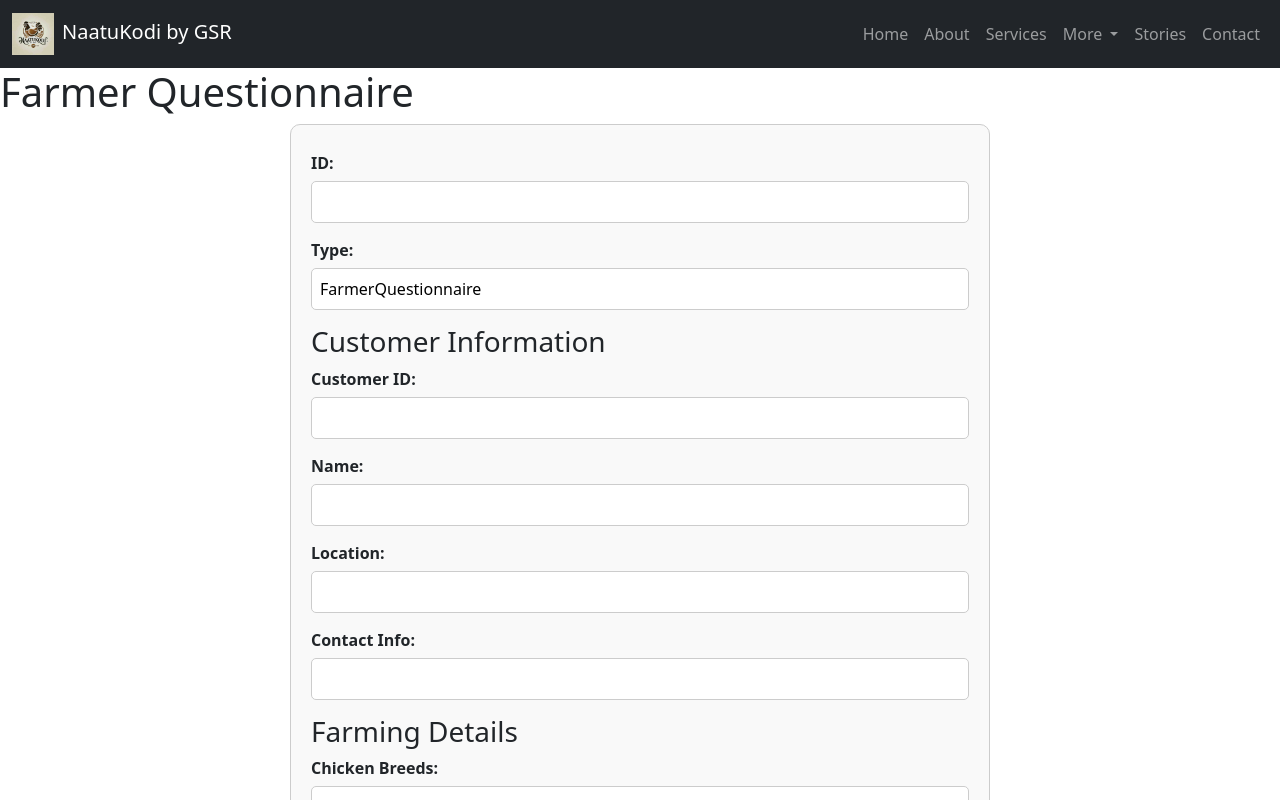
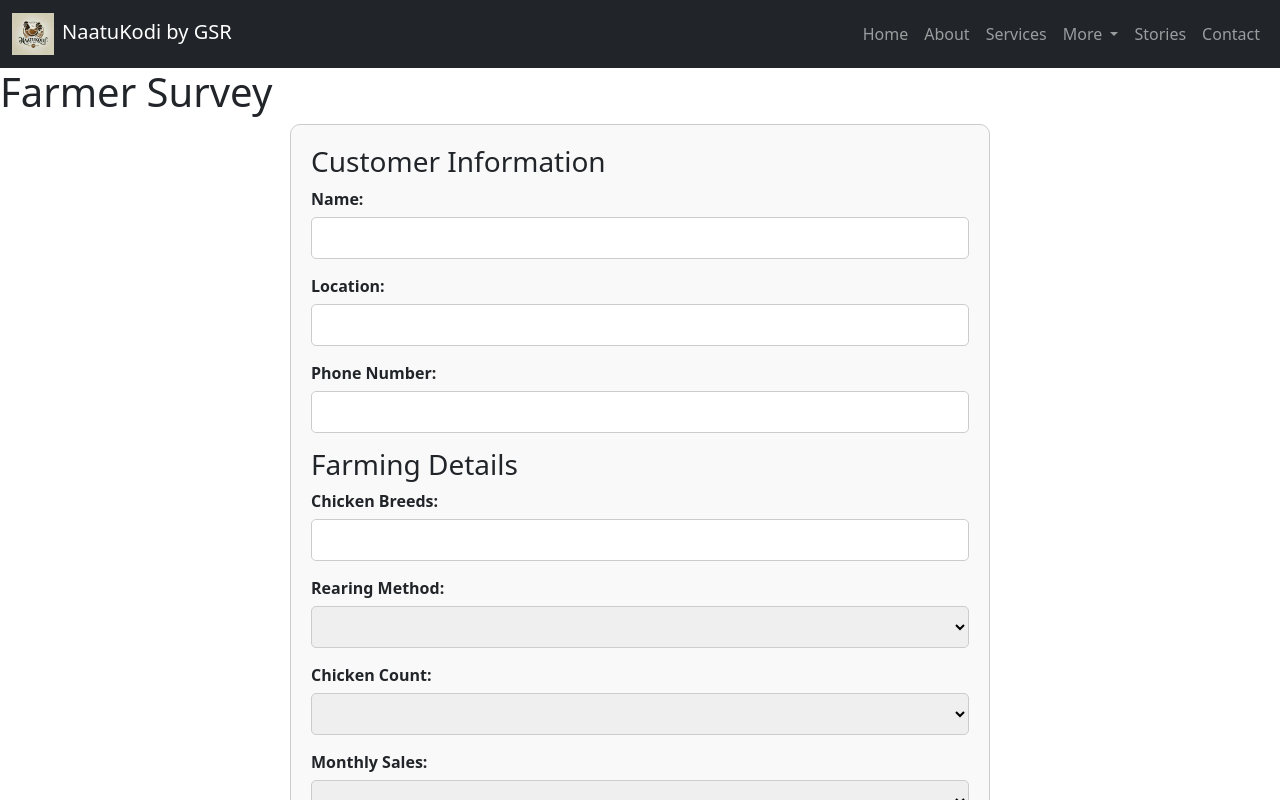
Before and after one commit to naatukodi/GSRSite, an Angular app: page /farmersurvey in a window 1280 px wide. Shown: the top 800 px of the page. Built offline with nearby package versions, Linux system fonts and the light colour scheme.

Commit message:
updatedQuestionnaire

```diff
--- a/src/app/components/business-questionnaire/business-questionnaire.component.html
+++ b/src/app/components/business-questionnaire/business-questionnaire.component.html
@@ -1,11 +1,8 @@
-<h1>Business Questionnaire</h1>
+<h1>Business Survey</h1>
 <form class="questionnaire-form" (ngSubmit)="onSubmit()" #feedbackForm="ngForm">
     <!-- Business Information -->
     <h3>Business Information</h3>
-    <div class="form-group">
-        <label for="customerId">Customer ID:</label>
-        <input type="text" id="customerId" name="customerId" [(ngModel)]="formData.CustomerId" required />
-    </div>
+    <!-- Removed Customer ID field -->
     <div class="form-group">
         <label for="businessName">Business Name:</label>
         <input type="text" id="businessName" name="businessName" [(ngModel)]="formData.businessName" required />
@@ -15,8 +12,8 @@
         <input type="text" id="contactPerson" name="contactPerson" [(ngModel)]="formData.contactPerson" required />
     </div>
     <div class="form-group">
-        <label for="phoneOrEmail">Phone Number/Email:</label>
-        <input type="text" id="phoneOrEmail" name="phoneOrEmail" [(ngModel)]="formData.phoneOrEmail" required />
+        <label for="phonenumber">Phone Number:</label>
+        <input type="text" id="phonenumber" name="phonenumber" [(ngModel)]="formData.phonenumber" required />
     </div>
     <div class="form-group">
         <label for="location">Location:</label>
--- a/src/app/components/business-questionnaire/business-questionnaire.component.ts
+++ b/src/app/components/business-questionnaire/business-questionnaire.component.ts
@@ -15,13 +15,15 @@ import { Router, RouterLink, RouterOutlet } from '@angular/router';
     HttpClientModule,
     RouterLink,
     RouterOutlet
-
   ],
   styleUrls: ['./business-questionnaire.component.css'],
 })
 export class BusinessQuestionnaireComponent {
   formData: any = {
     chickenProducts: [], // Initialize as an empty array
+    // Removed CustomerId from formData
+    // Using "phonenumber" instead of "phoneOrEmail"
+    phonenumber: '',
   };
 
   constructor(private http: HttpClient, private router: Router) { }
@@ -40,8 +42,15 @@ export class BusinessQuestionnaireComponent {
   }
 
   onSubmit() {
-    console.log('Form Data:', this.formData); // For debugging
-    this.http.post('https://naatukodiappservice.azurewebsites.net/api/BusinessQuestionnaire', this.formData).subscribe({
+    // Create a copy of formData to modify the payload as needed
+    const payload = { ...this.formData };
+
+    // Map the provided phonenumber to the expected CustomerId field for the POST request
+    payload['CustomerId'] = payload.phonenumber;
+
+    console.log('Form Data:', payload); // For debugging
+
+    this.http.post('https://naatukodiappservice.azurewebsites.net/api/BusinessQuestionnaire', payload).subscribe({
       next: (response) => {
         alert('Business Questionnaire submitted successfully!');
         this.router.navigate(['/forbusinesses']);
--- a/src/app/components/farmer-registration/farmer-registration.component.html
+++ b/src/app/components/farmer-registration/farmer-registration.component.html
@@ -2,21 +2,19 @@
 <form class="questionnaire-form" (ngSubmit)="onSubmit()" #registrationForm="ngForm">
     <!-- Personal Details -->
     <h3>Personal Details</h3>
+    <!-- Removed Customer ID input -->
+
     <div class="form-group">
-        <label for="customerId">Customer ID:</label>
-        <input type="text" id="customerId" name="customerId" [(ngModel)]="formData.customerId" required />
-    </div>
-    <div class="form-group">
-        <label for="fullName">Full Name:</label>
-        <input type="text" id="fullName" name="fullName" [(ngModel)]="formData.fullName" required />
+        <label for="name">Full Name:</label>
+        <input type="text" id="name" name="name" [(ngModel)]="formData.name" required />
     </div>
     <div class="form-group">
         <label for="aadharNumber">Aadhar Number:</label>
         <input type="text" id="aadharNumber" name="aadharNumber" [(ngModel)]="formData.aadharNumber" required />
     </div>
     <div class="form-group">
-        <label for="phoneOrEmail">Phone Number/Email:</label>
-        <input type="text" id="phoneOrEmail" name="phoneOrEmail" [(ngModel)]="formData.phoneOrEmail" required />
+        <label for="phonenumber">Phone Number:</label>
+        <input type="text" id="phonenumber" name="phonenumber" [(ngModel)]="formData.phonenumber" required />
     </div>
 
     <!-- Farmer Type & Subtype -->
--- a/src/app/components/farmer-registration/farmer-registration.component.ts
+++ b/src/app/components/farmer-registration/farmer-registration.component.ts
@@ -24,6 +24,9 @@ export class FarmerRegistrationComponent {
   constructor(private http: HttpClient, private router: Router) { }
 
   onSubmit() {
+    // Assign phone number as customerId
+    this.formData.customerId = this.formData.phonenumber;
+
     console.log('Form Data:', this.formData);
     this.http.post('https://naatukodiappservice.azurewebsites.net/api/FarmerRegistration', this.formData).subscribe({
       next: (response) => {
--- a/src/app/components/farmersurvey/farmersurvey.component.html
+++ b/src/app/components/farmersurvey/farmersurvey.component.html
@@ -1,24 +1,10 @@
-<h1>Farmer Questionnaire</h1>
+<h1>Farmer Survey</h1>
 
 <form (ngSubmit)="onSubmit()" #questionnaireForm="ngForm" class="questionnaire-form">
-    <!-- ID (often read-only or hidden) -->
-    <div class="form-group">
-        <label for="id">ID:</label>
-        <input type="text" id="id" name="id" [(ngModel)]="formData.id" />
-    </div>
-
-    <!-- Type (usually read-only) -->
-    <div class="form-group">
-        <label for="type">Type:</label>
-        <input type="text" id="type" name="type" [(ngModel)]="formData.Type" readonly />
-    </div>
+    <!-- Removed ID and Customer ID fields -->
 
     <!-- Customer Information -->
     <h3>Customer Information</h3>
-    <div class="form-group">
-        <label for="customerId">Customer ID:</label>
-        <input type="text" id="customerId" name="customerId" [(ngModel)]="formData.CustomerId" required />
-    </div>
     <div class="form-group">
         <label for="name">Name:</label>
         <input type="text" id="name" name="name" [(ngModel)]="formData.Name" required />
@@ -28,8 +14,8 @@
         <input type="text" id="location" name="location" [(ngModel)]="formData.Location" required />
     </div>
     <div class="form-group">
-        <label for="contactInfo">Contact Info:</label>
-        <input type="text" id="contactInfo" name="contactInfo" [(ngModel)]="formData.ContactInfo" required />
+        <label for="phonenumber">Phone Number:</label>
+        <input type="text" id="phonenumber" name="phonenumber" [(ngModel)]="formData.phonenumber" required />
     </div>
 
     <!-- Chicken/Farming Details -->
@@ -211,15 +197,12 @@
         border-radius: 10px;
         background-color: #f9f9f9;
     }
-
     .form-group {
         margin-bottom: 15px;
     }
-
     .form-group label {
         font-weight: bold;
     }
-
     .form-group label,
     .form-group input,
     .form-group select,
@@ -227,7 +210,6 @@
         display: block;
         margin-top: 6px;
     }
-
     .form-group input[type='text'],
     .form-group select,
     .form-group textarea {
@@ -235,13 +217,11 @@
         padding: 8px;
         box-sizing: border-box;
     }
-
     .form-group input[type='checkbox'] {
         width: auto;
         display: inline-block;
         margin-right: 5px;
     }
-
     .submit-button {
         width: 100%;
         padding: 10px;
@@ -252,7 +232,6 @@
         border-radius: 5px;
         cursor: pointer;
     }
-
     .submit-button:hover {
         background-color: #45a049;
     }
--- a/src/app/components/farmersurvey/farmersurvey.component.ts
+++ b/src/app/components/farmersurvey/farmersurvey.component.ts
@@ -17,14 +17,13 @@ import { Router, RouterLink, RouterOutlet } from '@angular/router';
   templateUrl: './farmersurvey.component.html',
   styleUrl: './farmersurvey.component.scss'
 })
-
 export class FarmersurveyComponent {
   // Dropdown options
   rearingMethodOptions = ['Free-range', 'Farm-based', 'Others'];
   chickenCountOptions = ['0-50', '50-100', '100-500', 'More than 500'];
   monthlySalesOptions = ['0-50', '50-100', '100-500', 'More than 500'];
 
-  // Multiple checkboxes
+  // Multiple checkboxes options
   feedMaterialOptions = ['Commercial feed', 'Wheat', 'Pulses', 'Others'];
   healthPracticesOptions = [
     'Disease prevention',
@@ -49,14 +48,14 @@ export class FarmersurveyComponent {
     'Marketing',
   ];
 
-  // Initialize all fields from your JSON object.
+  // Initialize form data
   formData: {
-    id: string;
+    // Removed id and CustomerId fields
     Type: string;
-    CustomerId: string;
     Name: string;
     Location: string;
-    ContactInfo: string;
+    phonenumber: string; // renamed from ContactInfo
+    CustomerId?: string; // optional field for CustomerId
     ChickenBreeds: string;
     RearingMethod: string;
     ChickenCount: string;
@@ -79,23 +78,17 @@ export class FarmersurveyComponent {
     PriceIssues: string;
     Suggestions: string;
   } = {
-      id: '',
       Type: 'FarmerQuestionnaire',
-      CustomerId: '',
       Name: '',
       Location: '',
-      ContactInfo: '',
+      phonenumber: '',
       ChickenBreeds: '',
       RearingMethod: '',             // dropdown
       ChickenCount: '',              // dropdown
       MonthlySales: '',              // dropdown
-
-      // Multi-selects stored as comma-separated (internally),
-      // but the server expects arrays, so we'll convert them in onSubmit().
       FeedMaterials: '',
       HealthPractices: '',
       HasVetAccess: false,
-
       SellingMethods: '',
       SupplyDirectlyToMarket: false,
       MarketRequirements: '',
@@ -154,13 +147,10 @@ export class FarmersurveyComponent {
   }
 
   onSubmit() {
-    // 1. Make a copy of formData so we can transform as needed
+    // Create a copy of formData to transform as needed
     const payload = { ...this.formData };
 
-    // 2. Convert all comma-separated fields into arrays
-    //    for the properties your backend expects as arrays.
-    //    If the field is empty string or undefined, default to an empty array.
-
+    // Convert comma-separated fields to arrays for the backend
     payload.FeedMaterials = typeof payload.FeedMaterials === 'string'
       ? payload.FeedMaterials.split(',')
       : [];
@@ -177,14 +167,15 @@ export class FarmersurveyComponent {
       ? payload.AssistanceRequired.split(',')
       : [];
 
-    // 3. Wrap everything in a "questionnaire" property
-    const requestBody = payload;
+    // Map the provided phonenumber to the expected CustomerId field
+    // (Even though the form no longer has a CustomerId field, we set it here for the POST request.)
+    payload['CustomerId'] = payload.phonenumber;
 
-    console.log('Submitting form data:', requestBody);
+    console.log('Submitting form data:', payload);
 
-    // 4. POST the wrapped payload to the server
+    // Post the payload to the server
     this.http
-      .post('https://naatukodiappservice.azurewebsites.net/api/farmer/submit', requestBody)
+      .post('https://naatukodiappservice.azurewebsites.net/api/farmer/submit', payload)
       .subscribe({
         next: (response) => {
           alert('Questionnaire submitted successfully!');
--- a/src/app/components/forfarmers/forfarmers.component.html
+++ b/src/app/components/forfarmers/forfarmers.component.html
@@ -43,10 +43,6 @@
             <a routerLink="/farmerregistration" routerLinkActive="farmerregistration"
               class="btn btn-lg custom-btn shadow">
               <i class="bi bi-person-plus-fill"></i> Farmer Registration
-            </a>
-            <a routerLink="/chickenfarming" routerLinkActive="chickenfarming"
-              class="btn btn-lg custom-btn shadow">
-              <i class="bi bi-egg-fill"></i> Chicken Farming
             </a>
           </div>
         </div>
```
